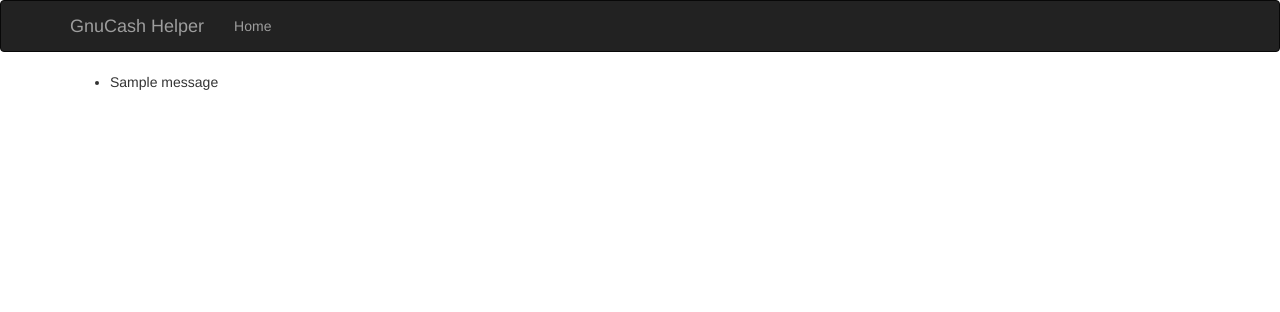
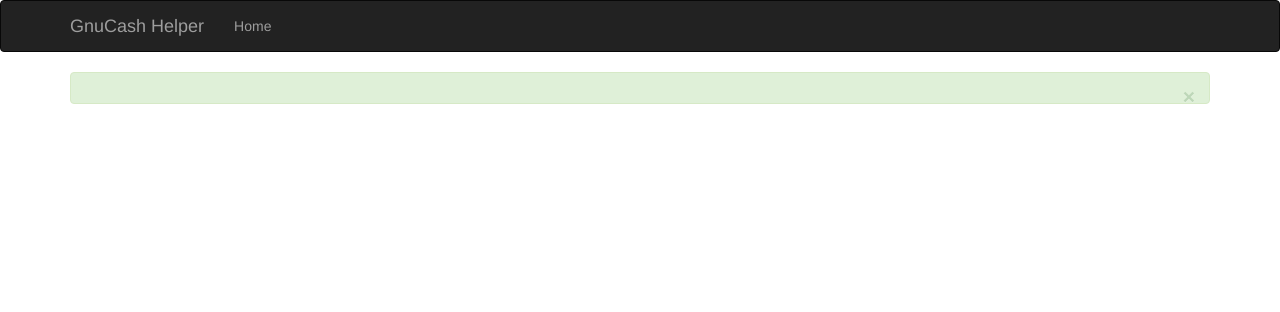
Before and after one commit to bxbrenden/gnucash-helper, a Python web app: template Python/templates/base.html in a window 1280 px wide. Shown: the top 312 px of the page. Run offline with Jinja, Linux system fonts and the light colour scheme; the template is opened without the code that fills it, so the values that code supplies are empty; one stand-in notice (Sample message) is shown; some libraries are stand-ins or nearby versions.

Commit message:
change colors maybe

```diff
--- a/Python/app.py
+++ b/Python/app.py
@@ -129,8 +129,8 @@
             logger.info(success_msg)
         else:
             failure_msg = f'Transaction ${float(form.amount.data):.2f} was saved'
-            flash(failure_msg, 'error')
-            flash(git_output, 'error')
+            flash(failure_msg, 'danger')
+            flash(git_output, 'danger')
             logger.critical(failure_msg)
             logger.critical(git_result)
         return redirect(url_for('index'))
--- a/Python/templates/base.html
+++ b/Python/templates/base.html
@@ -27,12 +27,15 @@
 {% block content %}
 <div class="container">
   {% with messages = get_flashed_messages(with_categories=True) %}
+  <!-- Categories: success (green), info (blue), warning (yellow), danger (red) -->
     {% if messages %}
-      <ul class=flashes>
-        {% for category, message in messages %}
-	  <li class="{{ category}}">{{ message }}</li>
-	{% endfor %}
-      </ul>
+      {% for category, message in messages %}
+        <div class="alert alert-{{ category }} alert-dismissable" role="alert">
+	  <button type="button" class="close" data-dismiss="alert" aria-label="Close">
+            <span aria-hidden="true">&times;</span>
+          </button>
+	</div>
+      {% endfor %}
     {% endif %}
   {% endwith %}
   {% block page_content %}
```
